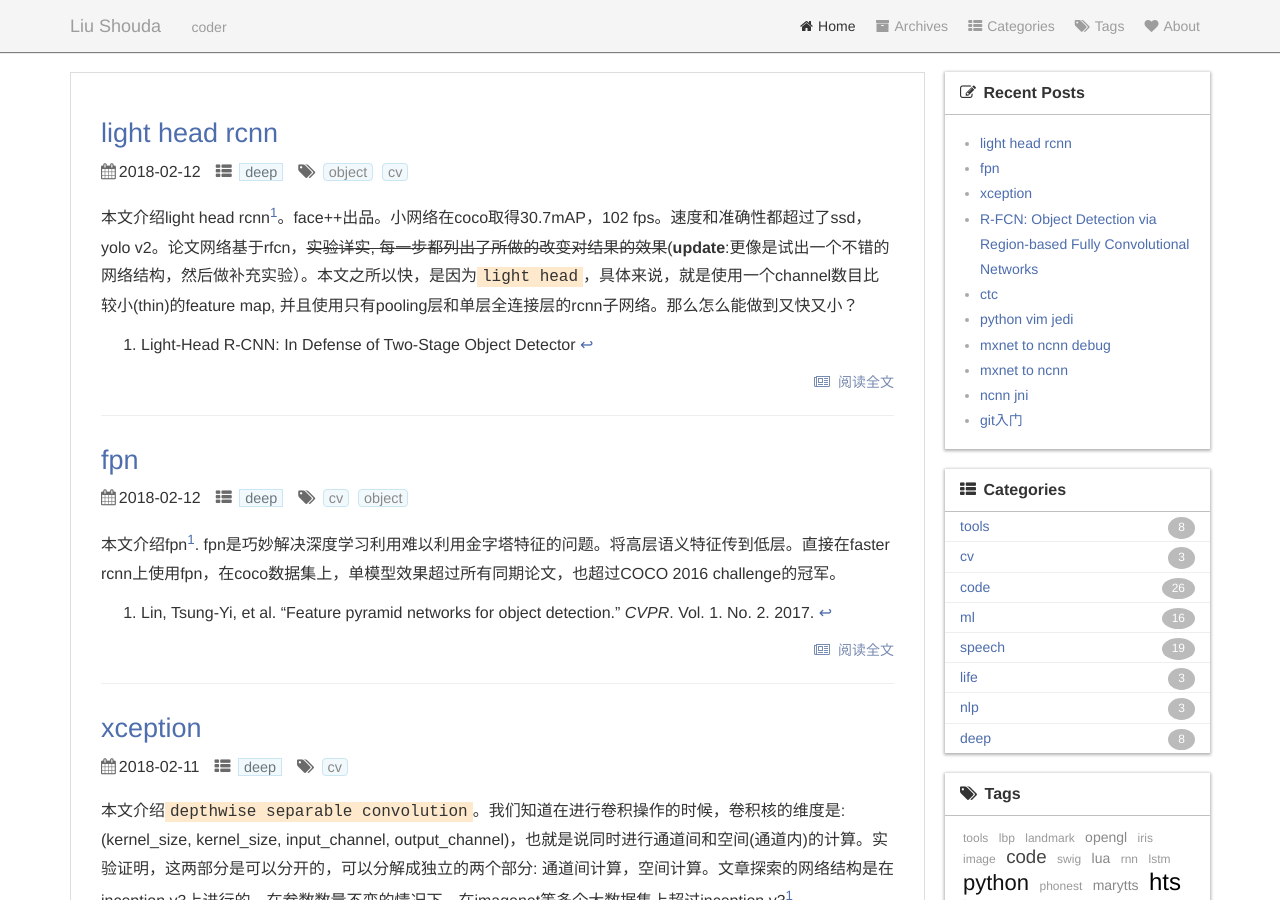
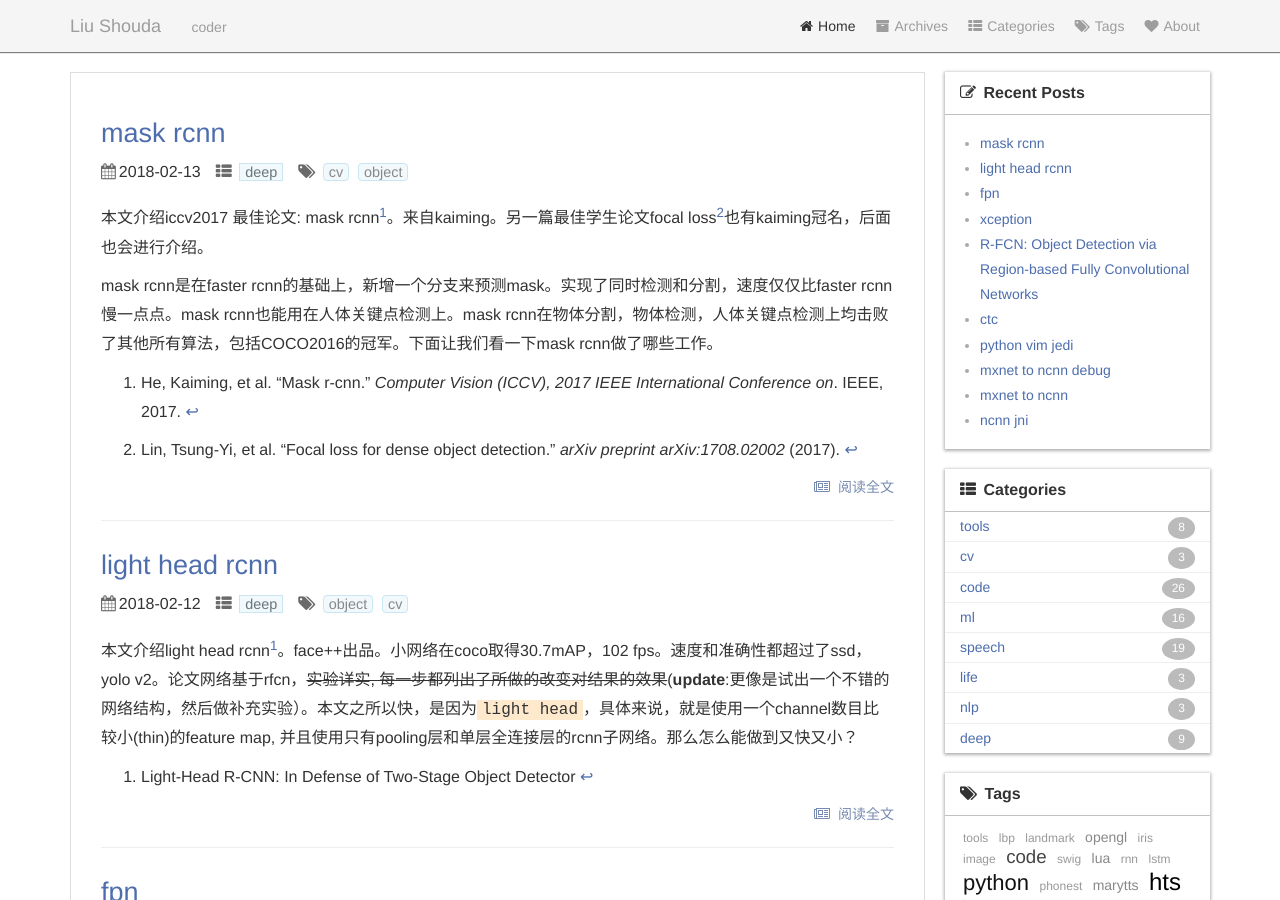
Before and after one commit to vsooda/vsooda.github.io, a Jekyll site: the page built from index.html, in a window 1280 px wide and 900 px high. Built offline with Jekyll 4.4.1, drawn with Linux system fonts in a browser that asks for light colours; the list of posts is cut into pages by our own code; some of the changed lines change nothing that is shown; some of the changed text lies outside the part shown.

Commit message:
mask rcnn

```diff
--- a/_posts/2018-02-12-light-head-rcnn.markdown
+++ b/_posts/2018-02-12-light-head-rcnn.markdown
@@ -14,7 +14,7 @@ tags: object cv
 
 
 
-**首先**：论文说的head，指的是网络的高层。而不是基础网络。刚开始以为head的是头部，是指的左边底层。看的我云里雾里:(. 等我反应过来，看起来就很流畅了。
+**首先**：论文说的head，指的是网络的高层。而不是基础网络。刚开始以为head的是头部，是指的左边底层。看的我云里雾里:(. 等我反应过来，看起来就很流畅了。**update**: 在mask rcnn等论文来，head也是值的网络高层。mxnet反向head也是高层。这应该是一个通用的说法。
 
 ### 背景
 
--- /dev/null
+++ b/_posts/2018-02-13-mask-rcnn.markdown
@@ -0,0 +1,87 @@
+---
+layout: post
+title: "mask rcnn"
+date: 2018-02-13
+mathjax: true
+categories: deep
+tags: cv object
+---
+* content
+{:toc}
+本文介绍iccv2017 最佳论文: mask rcnn[^mask_rcnn]。来自kaiming。另一篇最佳学生论文focal loss[^focal_loss]也有kaiming冠名，后面也会进行介绍。
+
+mask rcnn是在faster rcnn的基础上，新增一个分支来预测mask。实现了同时检测和分割，速度仅仅比faster rcnn慢一点点。mask rcnn也能用在人体关键点检测上。mask rcnn在物体分割，物体检测，人体关键点检测上均击败了其他所有算法，包括COCO2016的冠军。下面让我们看一下mask rcnn做了哪些工作。
+
+
+
+### 背景
+
+物体检测我们就不说，大家都比较熟悉。比较常用的算法有faster rcnn，fpn等。本文就是想在做检测的时候同时进行分割。那么分割有什么特殊的吗？一般有哪些算法呢。
+
+这里讲的分割一般说的是语义分割(`semantic segmantation`). 目标就是把每个像素归类到具体的类别，而不去区分属于哪个物体。现在一把都是用fcn来做分割，之前的FCIS同样是基于fcn。本文增加的mask分支同样是基于fcn。
+
+作者发现，将mask和类别预测解耦能大大提高准确度(`应该不是这篇文章提出的。我记得之前看过的论文也是这么做的吧？voc20类就预测21张图。待确定哪篇论文`)。同时，作者发现使用RoiPooling，由于量化的关系，会导致没misalignmenet. 所以提出了RoiAlign来解决这个问题。后面详细介绍。
+
+
+
+### mask rcnn
+
+我们先看一下mask rcnn的结构图。
+
+![](http://vsooda.github.io/assets/mask_rcnn/mask_rcnn.png)
+
+很简单的一个分支对不对？凭什么能做的比别人好？诶，那个`RoiAlign`是什么？
+
+下面我们来一一解答：
+
+* 网络整体结构有什么不同
+* RoiAlign
+
+####网络整体结构
+
+在mask分支上，假设共有$k$类。mask rcnn每个roi会得到$k*m*m$维输出。对每个类别预测一个$m*m$的binary mask图。mask rcnn使用sigmoid激活函数，并用二值交叉熵损失函数。而FCIS是对每个像素用softmax预测到每个类别，并用交叉熵损失函数进行训练。
+
+mask rcnn将类别和mask解耦。避免类间的竞争，可以大大提高准确度。知乎这个[cfzd回答](https://www.zhihu.com/question/57403701)上说，FCIS说的是roi inside map和roi outside map的竞争。**todo**:待确定。
+
+#### head
+
+mask分支上的fcn网络如下。
+
+![](http://vsooda.github.io/assets/mask_rcnn/head.png)
+
+
+
+
+
+#### RoiAlign
+
+前面我们有提到，RoiAlign是用来解决RoiPooling不对齐问题的。那么RoiPooling的不对齐的是怎么造成的呢？
+
+我们知道RPN预测出来的roi左边是连续值。并不会直接对应到某个坐标。之前的做法一般是四舍五入（量化）映射到坐标点上。然后对这roi区域进行分割在bin。由于长宽并不定会被bin size整除，这里又要进行一次量化。经过这两次量化，RoiPooling的值与原图的对应关系已经变了。以前一般是使用RoiPooling来做分类，所以一点点的不对齐影响不大。但是对于分割来说，这也会导致不好的结果（不过，light head rcnn证明, 将RoiPooling改成RoiAlign还是有提高的）。
+
+RoiAlign就是用来解决这种不对齐问题的。如下图所示。
+
+![](http://vsooda.github.io/assets/mask_rcnn/roi_align.png)
+
+黑色的框表示在feature map上的roi。这个roi不是整数值。先不管，直接对齐划分成各个bin。每个bin里面的某个位置上的数值，采用双线性插值来获取。比如左上角那个`黑色`像素值是由临近点插值来的。
+
+怎么说呢, 很简单对吧。为啥没人做过这个工作...
+
+
+
+### 结果
+
+在bounding-box预测上, mask rcnn比当时最佳网络(faster rcnn + resnet101 + fpn)的AP高3.6个点。其中1.1来自RoiAlign，0.9来自多任务训练。1.6来自更好的基础网络resnext101.
+
+![](http://vsooda.github.io/assets/mask_rcnn/bbox_result.png)
+
+
+
+在分割上的性能，可以看出比FCIS好很多。
+
+![](http://vsooda.github.io/assets/mask_rcnn/mask_result.png)
+
+
+
+[^mask_rcnn]: He, Kaiming, et al. "Mask r-cnn." *Computer Vision (ICCV), 2017 IEEE International Conference on*. IEEE, 2017.
+[^focal_loss]: Lin, Tsung-Yi, et al. "Focal loss for dense object detection." *arXiv preprint arXiv:1708.02002* (2017).
```
Also changed, not shown: assets/mask_rcnn/bbox_result.png (added), assets/mask_rcnn/head.png (added), assets/mask_rcnn/mask_rcnn.png (added), assets/mask_rcnn/mask_result.png (added), assets/mask_rcnn/roi_align.png (added).
